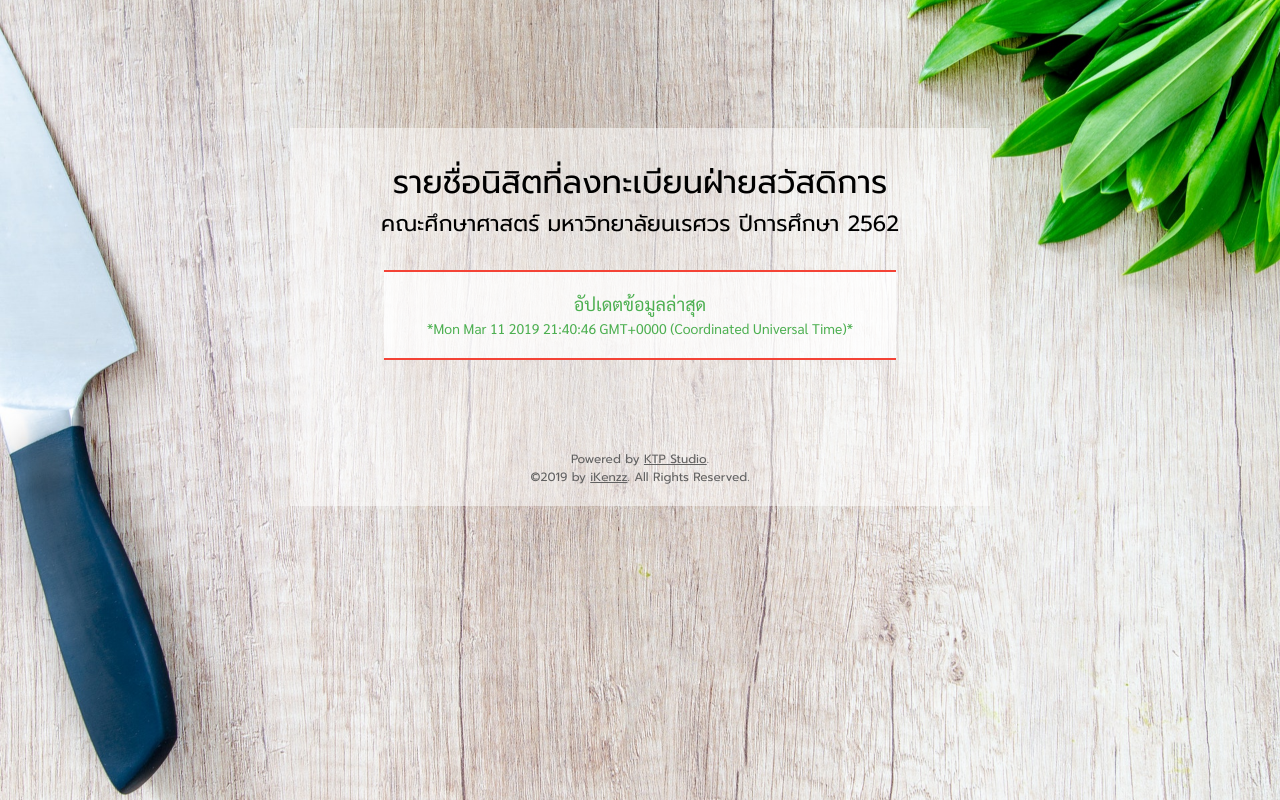
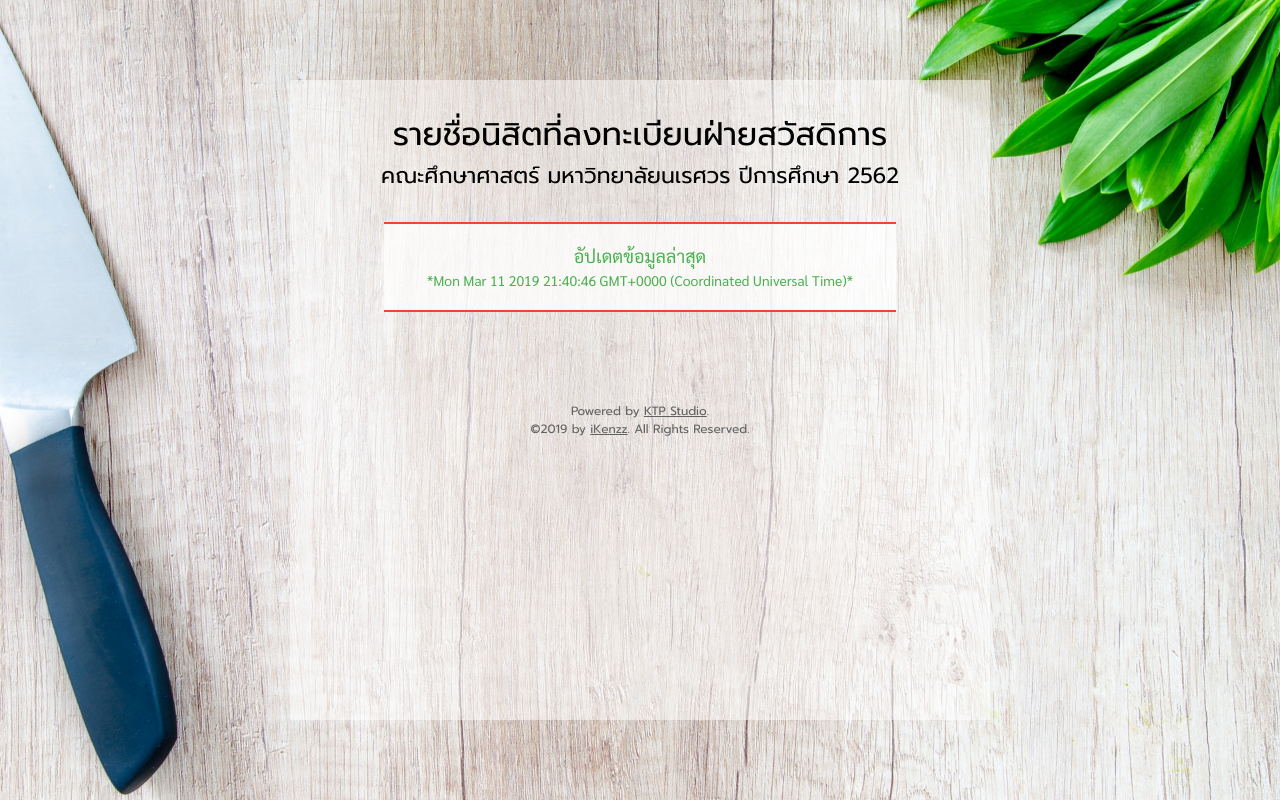
Before and after one commit to sevendays2018/edu-nu-2019-event, a PHP site: page /register1/report/index.html in a window 1280 px wide. Run offline with PHP 8.4, Linux system fonts and the light colour scheme; some libraries are stand-ins or nearby versions.

Commit message:
Update main.css

```diff
--- a/register1/content/main.css
+++ b/register1/content/main.css
@@ -198,8 +198,6 @@ input[type="submit"].modify:hover {
 	position: absolute;
 	left: 50%;
 	transform: translateX(-50%);
-	margin-top: 10%;
-	margin-bottom: 10%;
-	margin-left: 0;
-	margin-right: 0;
+	top: 10%;
+	bottom: 10%;
 }
```
